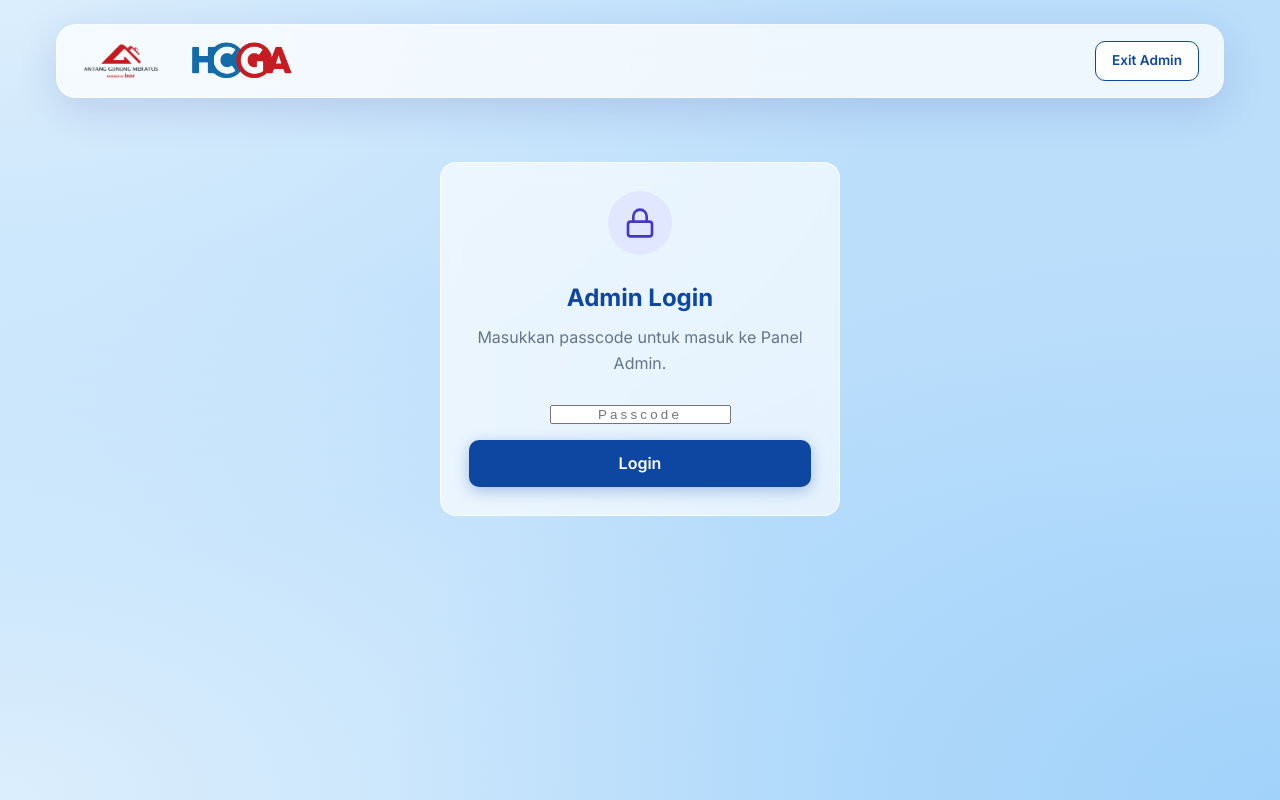
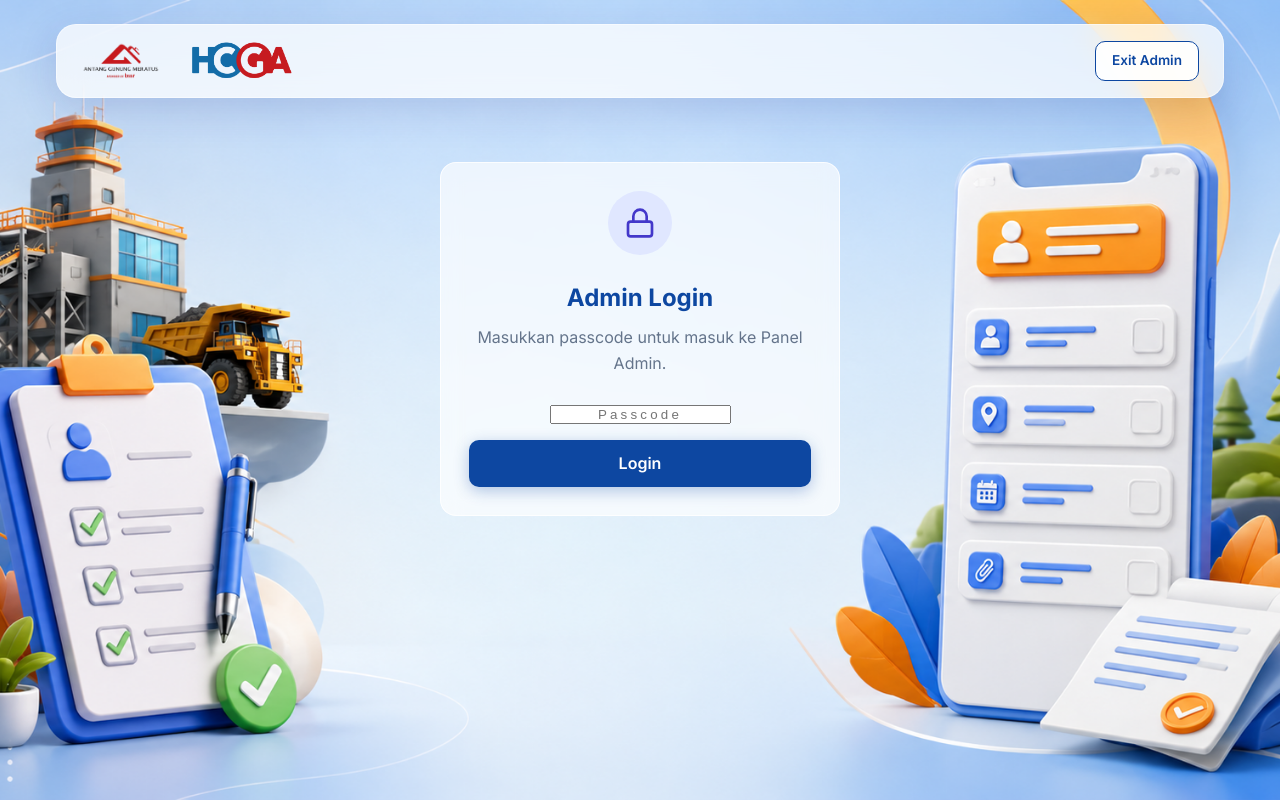
Before and after one commit to Jal3ee/SAFARI, a React (Vite) app: page /admin in a window 1280 px wide. Built offline with nearby package versions, Linux system fonts and the light colour scheme.

Commit message:
Update background to BG.png and restore hotel preference location

```diff
--- a/src/index.css
+++ b/src/index.css
@@ -24,11 +24,10 @@
 body {
   font-family: 'Inter', sans-serif;
   background-color: var(--bg-gradient-end);
-  background-image:
-    radial-gradient(at 0% 0%, rgba(227, 242, 253, 0.8) 0px, transparent 50%),
-    radial-gradient(at 100% 0%, rgba(187, 222, 251, 0.8) 0px, transparent 50%),
-    radial-gradient(at 100% 100%, rgba(144, 202, 249, 0.6) 0px, transparent 50%),
-    radial-gradient(at 0% 100%, rgba(227, 242, 253, 0.8) 0px, transparent 50%);
+  background-image: url('/BG.png');
+  background-size: cover;
+  background-position: center;
+  background-repeat: no-repeat;
   background-attachment: fixed;
   color: var(--text-dark);
   line-height: 1.6;
--- a/src/pages/NewRequest.jsx
+++ b/src/pages/NewRequest.jsx
@@ -76,6 +76,7 @@ const NewRequest = () => {
   // Hotel Info
   const [needsHotel, setNeedsHotel] = useState(null);
   const [orderHotelHelp, setOrderHotelHelp] = useState(null);
+  const [hotelPreferenceLocation, setHotelPreferenceLocation] = useState('');
   const [hotelName, setHotelName] = useState('');
   const [hotelLocation, setHotelLocation] = useState('');
 
@@ -161,7 +162,9 @@ const NewRequest = () => {
       if (needsHotel === null) return { msg: "Harap pilih apakah Anda menginap di Hotel", id: "field-needsHotel" };
       if (needsHotel) {
         if (orderHotelHelp === null) return { msg: "Harap pilih apakah perlu bantuan pemesanan", id: "field-orderHotelHelp" };
-        if (!orderHotelHelp) {
+        if (orderHotelHelp) {
+          if (!hotelPreferenceLocation) return { msg: "Harap isi lokasi hotel yang Anda inginkan", id: "field-hotelPreference" };
+        } else {
           if (!hotelName || !hotelLocation) return { msg: "Harap isi detail hotel Anda", id: "field-hotelDetail" };
         }
       }
@@ -211,7 +214,7 @@ const NewRequest = () => {
       needsHotel: !needsMess ? needsHotel : null,
       orderHotelHelp: (!needsMess && needsHotel) ? orderHotelHelp : null,
       hotelPreferenceName: null,
-      hotelPreferenceLocation: null,
+      hotelPreferenceLocation: (!needsMess && needsHotel && orderHotelHelp) ? hotelPreferenceLocation : null,
       hotelName: (!needsMess && needsHotel && !orderHotelHelp) ? hotelName : null,
       hotelLocation: (!needsMess && needsHotel && !orderHotelHelp) ? hotelLocation : null
     };
@@ -529,8 +532,12 @@ const NewRequest = () => {
                   </div>
 
                   {orderHotelHelp === true && (
-                    <div style={{ marginTop: '1rem', padding: '1rem', background: 'rgba(59, 130, 246, 0.1)', borderRadius: '8px', borderLeft: '4px solid var(--primary-color)' }}>
-                      <p style={{ margin: 0, fontSize: '0.9rem' }}>✅ Baik, tim GA kami akan menghubungi Anda melalui email atau telepon untuk membantu mencarikan opsi hotel terbaik sesuai ketersediaan.</p>
+                    <div id="field-hotelPreference" style={{ marginTop: '1rem', padding: '1rem', background: 'rgba(59, 130, 246, 0.1)', borderRadius: '8px', borderLeft: '4px solid var(--primary-color)' }}>
+                      <p style={{ margin: 0, fontSize: '0.9rem', marginBottom: '1rem' }}>✅ Baik, tim GA kami akan menghubungi Anda melalui email atau telepon untuk membantu mencarikan opsi hotel terbaik sesuai ketersediaan.</p>
+                      <div className="form-group" style={{ marginBottom: 0 }}>
+                        <label>Preferensi Lokasi Hotel</label>
+                        <input type="text" value={hotelPreferenceLocation} onChange={(e) => setHotelPreferenceLocation(e.target.value)} placeholder="Contoh: Dekat bandara / Tengah kota" />
+                      </div>
                     </div>
                   )}
 
```
Also changed, not shown: public/BG.png (added).
